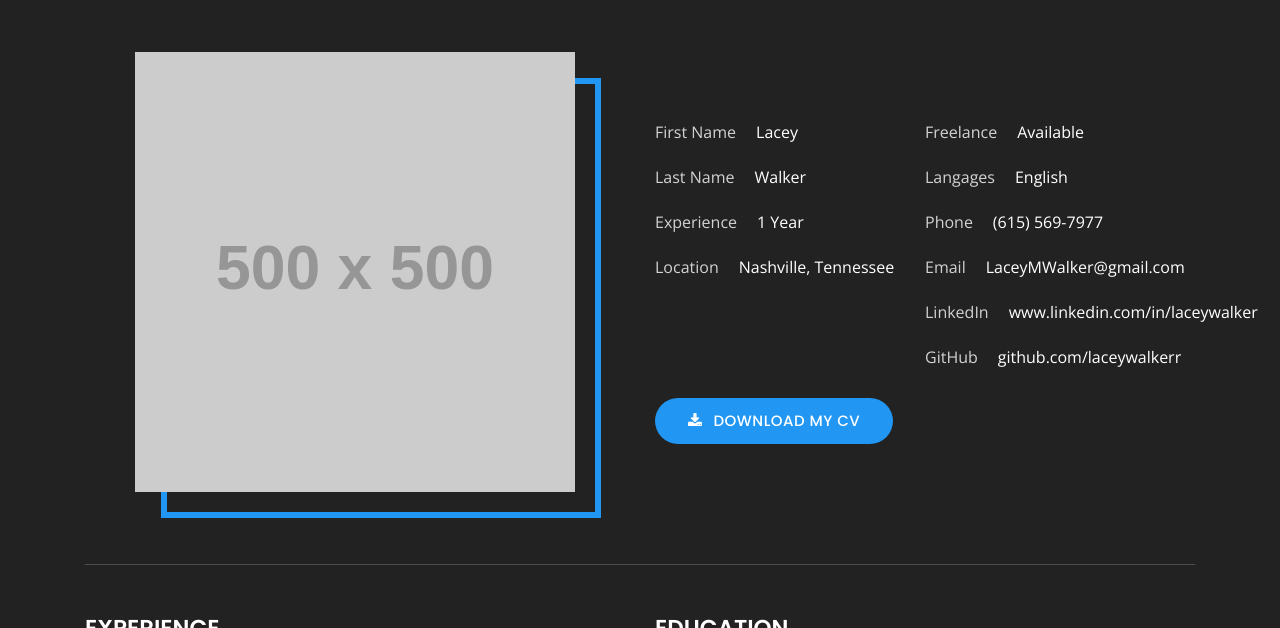
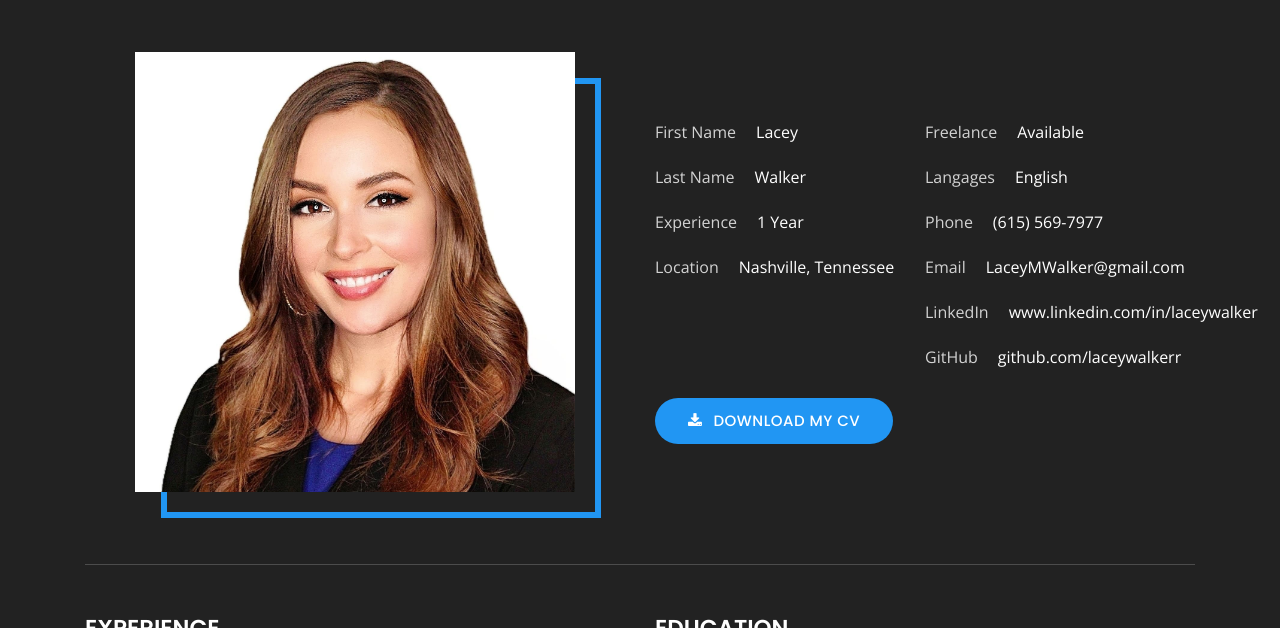
Before and after one commit to laceywalkerr/laceywalkerr.github.io, a plain HTML site: page index-dark.html in a window 1280 px wide. Both pictures are taken after a click on the link "MORE ABOUT ME". Shown: the part 172-800 px from the top of the page. Drawn offline with nearby package versions, Linux system fonts and the light colour scheme; placeholder pictures from the web are drawn by us.

Commit message:
i added my photo

```diff
--- a/index-dark.html
+++ b/index-dark.html
@@ -139,7 +139,7 @@
                         <!-- Personal Infos Starts -->
                         <div class="col-xl-6 col-lg-6 col-md-12 col-sm-12">
                             <div class="image-container">
-                                <img class="img-fluid d-block" src="http://via.placeholder.com/500x500.jpg" alt="" />
+                                <img class="img-fluid d-block" src="img/LaceyWalker.jpg" alt="Photo of Lacey Walker" />
                             </div>
                             <p class="d-block d-md-none">I'm a Full Stack software Developer based in Nashville,
                                 Tenessee. ----I strives to build immersive and beautiful web applications through
```
Also changed, not shown: img/LaceyWalker.jpg (renamed from img/blog/LaceyWalker.jpg).
